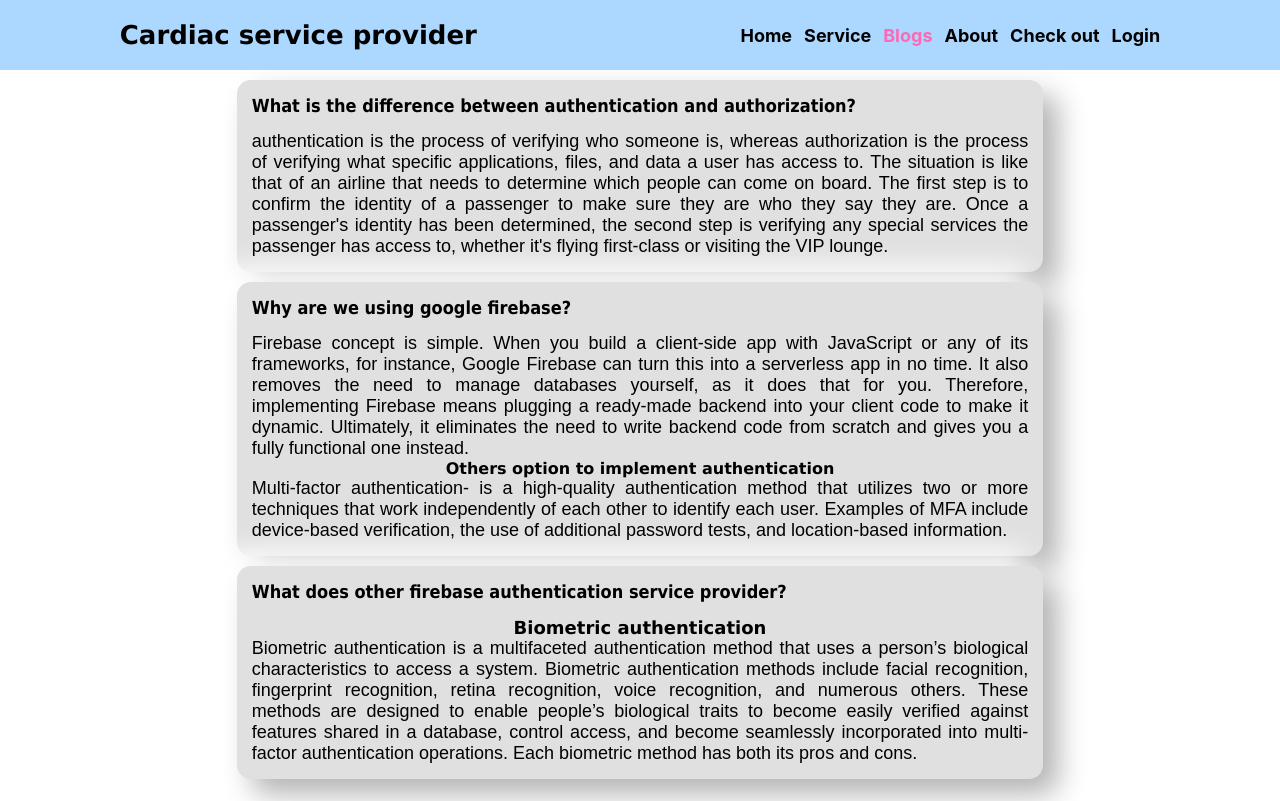
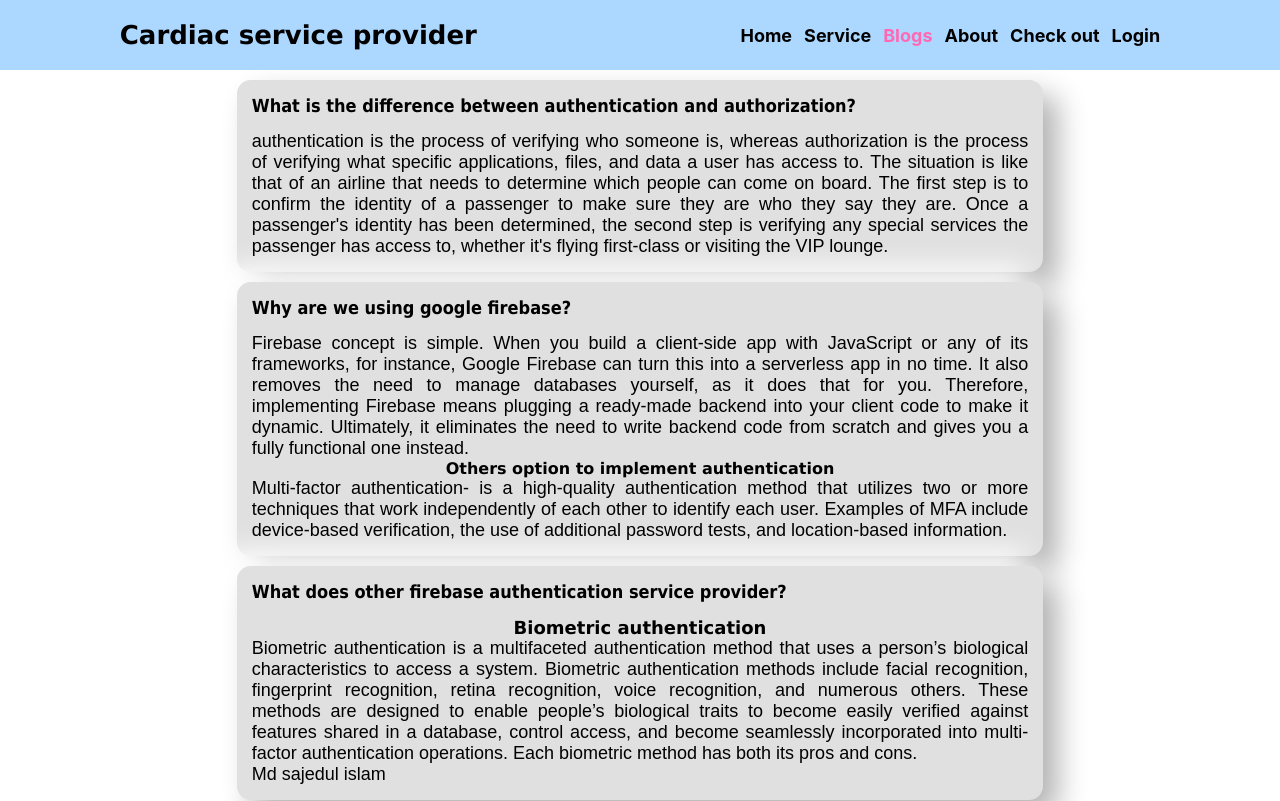
Before and after one commit to codinghuntsman/independent-service-provider, a React (Create React App) app: page /blogs in a window 1280 px wide. Shown: the top 801 px of the page. Built offline with nearby package versions, Linux system fonts and the light colour scheme; no server answers.

Commit message:
added name

```diff
--- a/src/Components/Blogs/Blogs.js
+++ b/src/Components/Blogs/Blogs.js
@@ -27,6 +27,7 @@ const Blogs = () => {
                     <h4>Biometric authentication</h4>
                     Biometric authentication is a multifaceted authentication method that uses a person’s biological characteristics to access a system. Biometric authentication methods include facial recognition, fingerprint recognition, retina recognition, voice recognition, and numerous others. These methods are designed to enable people’s biological traits to become easily verified against features shared in a database, control access, and become seamlessly incorporated into multi-factor authentication operations. Each biometric method has both its pros and cons.
                 </p>
+                <p>Md sajedul islam</p>
             </div>
         </div>
     );
```
